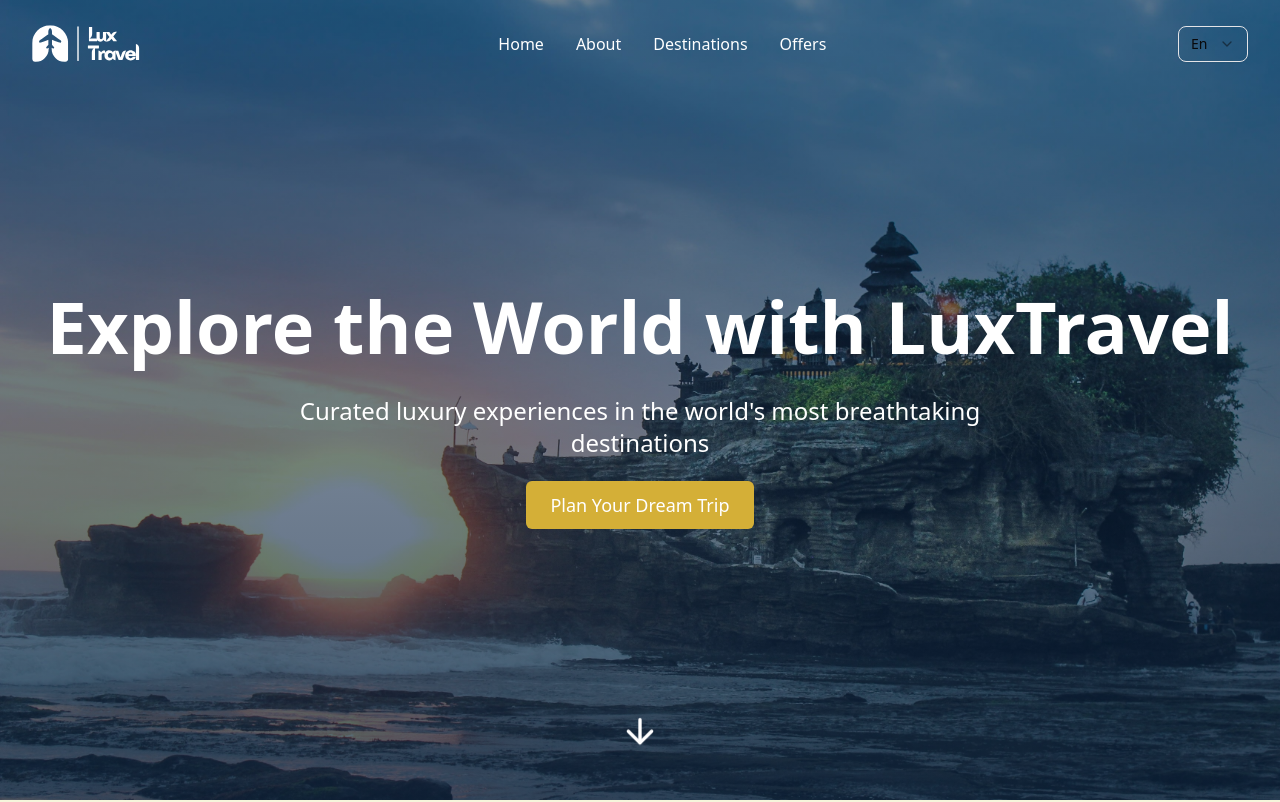
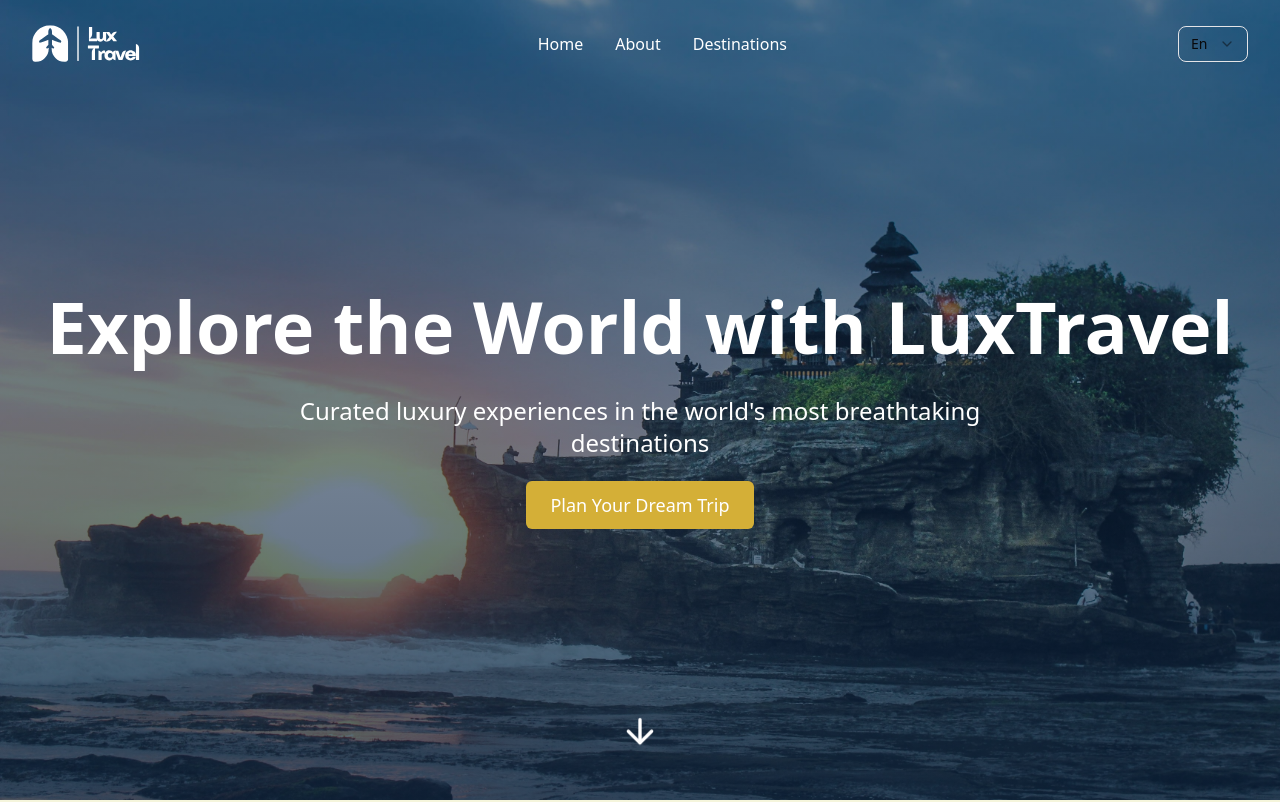
Before and after one commit to jakhongirav/lux-travel, a Next.js app: page /en in a window 1280 px wide. Shown: the top 802 px of the page. Built offline with nearby package versions, Linux system fonts and the light colour scheme; a web font is replaced by a local one.

Commit message:
feat: remove 'Offers' from header navigation items in multiple locales

```diff
--- a/src/components/header.tsx
+++ b/src/components/header.tsx
@@ -57,7 +57,7 @@ export default function Header({ locale }: HeaderProps) {
           {translations.header.navItems.map((item, idx) => (
             <Link
               key={item}
-              href={`#${["home", "about", "destinations", "offers"][idx]}`}
+              href={`#${["home", "about", "destinations"][idx]}`}
               className={`font-medium transition-colors duration-300 ${
                 isScrolled
                   ? "text-navy hover:text-gold"
@@ -104,7 +104,7 @@ export default function Header({ locale }: HeaderProps) {
             {translations.header.navItems.map((item, idx) => (
               <Link
                 key={item}
-                href={`#${["home", "about", "destinations", "offers"][idx]}`}
+                href={`#${["home", "about", "destinations"][idx]}`}
                 className="text-navy hover:text-gold font-medium transition-colors duration-300"
                 onClick={() => setIsMenuOpen(false)}
               >
--- a/src/locales/index.ts
+++ b/src/locales/index.ts
@@ -3,7 +3,7 @@ import { Locale, Translation } from "../../types/translations";
 export const translations: Record<Locale, Translation> = {
   uz: {
     header: {
-      navItems: ["Bosh sahifa", "Biz haqimizda", "Yo'nalishlar", "Takliflar"],
+      navItems: ["Bosh sahifa", "Biz haqimizda", "Yo'nalishlar"],
       bookNow: "Buyurtma berish",
     },
     hero: {
@@ -126,7 +126,7 @@ export const translations: Record<Locale, Translation> = {
   },
   ru: {
     header: {
-      navItems: ["Главная", "О нас", "Направления", "Предложения"],
+      navItems: ["Главная", "О нас", "Направления"],
       bookNow: "Забронировать",
     },
     hero: {
@@ -250,7 +250,7 @@ export const translations: Record<Locale, Translation> = {
   },
   en: {
     header: {
-      navItems: ["Home", "About", "Destinations", "Offers"],
+      navItems: ["Home", "About", "Destinations"],
       bookNow: "Book Now",
     },
     hero: {
```
